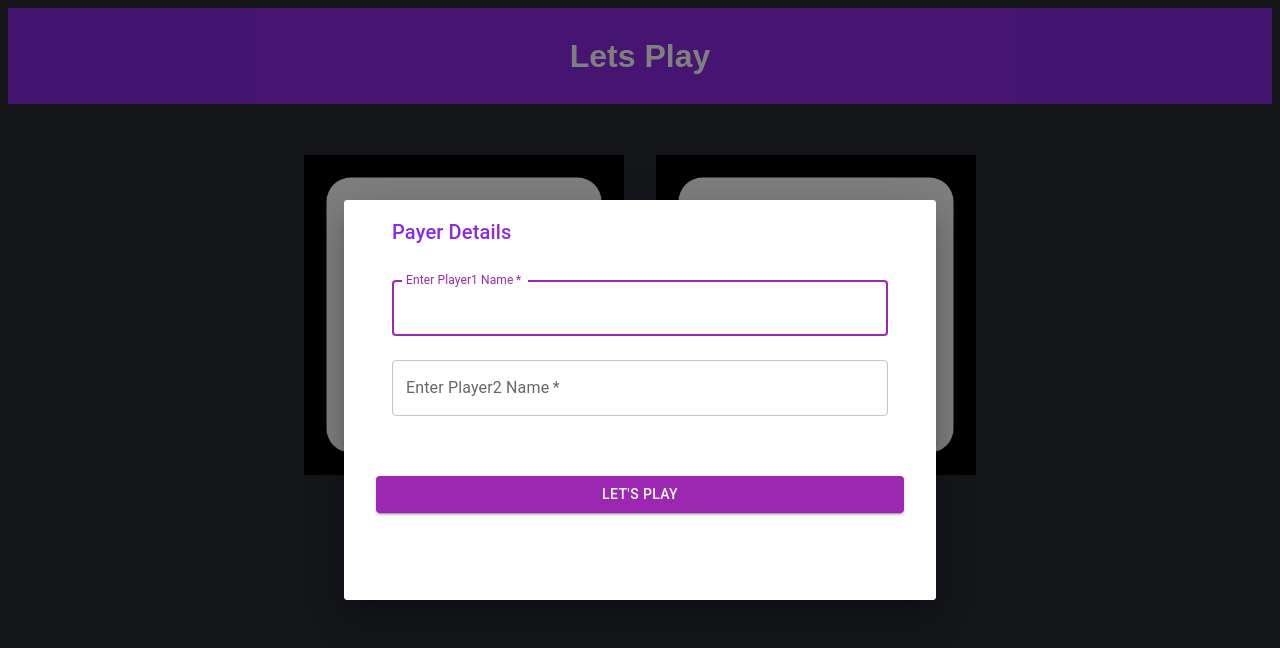
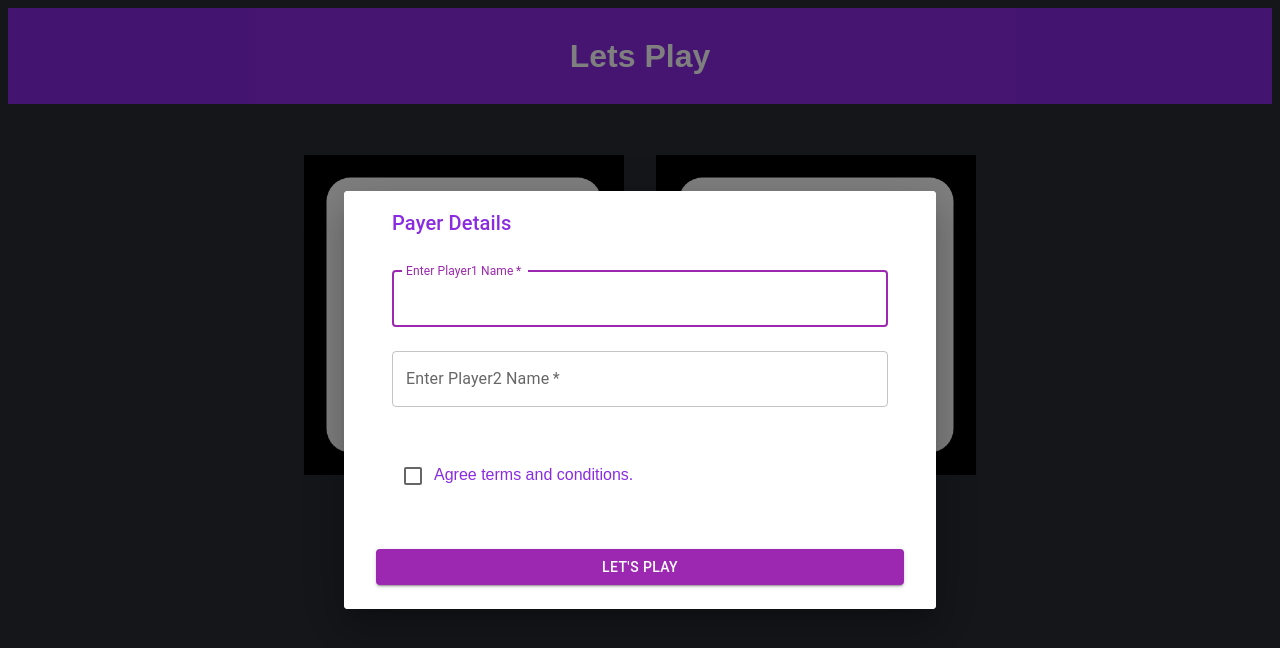
Before and after one commit to ajiths10/RolltheDice-Game, a React (Create React App) app: page / in a window 1280 px wide. Shown: the top 648 px of the page. Built offline with nearby package versions, Linux system fonts and the light colour scheme.

Commit message:
terms and condition added

```diff
--- a/src/Common/component/formComponent.js
+++ b/src/Common/component/formComponent.js
@@ -8,10 +8,13 @@ import { useFormik } from "formik";
 import * as yup from "yup";
 import Dialog from "@mui/material/Dialog";
 import DialogActions from "@mui/material/DialogActions";
+import Grid from "@mui/material/Grid";
 import DialogContent from "@mui/material/DialogContent";
+import Typography from "@mui/material/Typography";
+import Checkbox from "@mui/material/Checkbox";
 import DialogTitle from "@mui/material/DialogTitle";
 import { purple } from "@mui/material/colors";
-import './style.css'
+import "./style.css";
 
 const theme = createTheme({
   palette: {
@@ -27,12 +30,14 @@ const FormComponent = ({ fieldFunction }) => {
   const validationSchema = yup.object({
     player1: yup.string("Enter your email").min(2).required("Name is required"),
     player2: yup.string("Enter your email").min(2).required("Name is required"),
+    agree_terms: yup.boolean().oneOf([true], "required"),
   });
 
   const formik = useFormik({
     initialValues: {
       player1: "",
       player2: "",
+      agree_terms: false,
     },
     validationSchema: validationSchema,
     onSubmit: (values) => {
@@ -45,17 +50,16 @@ const FormComponent = ({ fieldFunction }) => {
 
   return (
     <ThemeProvider theme={theme}>
-      <Dialog
-        open={isInitialRun}
-        onClose={handleClose}
-      >
-
-        <Container sx={{ height: "50vh" }} style={{ backgroundColor: "white",color:"blueviolet" }}>
-        <DialogTitle>Payer Details</DialogTitle>
+      <Dialog open={isInitialRun} onClose={handleClose}>
+        <Container
+          sx={{ height: "auto" }}
+          style={{ backgroundColor: "white", color: "blueviolet" }}
+        >
+          <DialogTitle>Payer Details</DialogTitle>
           <DialogContent>
             <TextField
               margin="normal"
-              className = "textfield"
+              className="textfield"
               required
               fullWidth
               id="player1"
@@ -83,6 +87,27 @@ const FormComponent = ({ fieldFunction }) => {
               helperText={formik.touched.player2 && formik.errors.player2}
             />
           </DialogContent>
+          <DialogContent>
+            <Grid item xs={12}>
+              <Checkbox
+                value="allowExtraEmails"
+                color="primary"
+                name="agree_terms"
+                onChange={formik.handleChange}
+              />
+              Agree terms and conditions.
+            </Grid>
+            <Typography
+              sx={{
+                display: "flex",
+                justifyContent: "center",
+                width: "100%",
+                color: "red",
+              }}
+            >
+              {formik.touched.agree_terms && formik.errors.agree_terms}
+            </Typography>
+          </DialogContent>
           <DialogActions>
             <Button
               type="submit"
```
